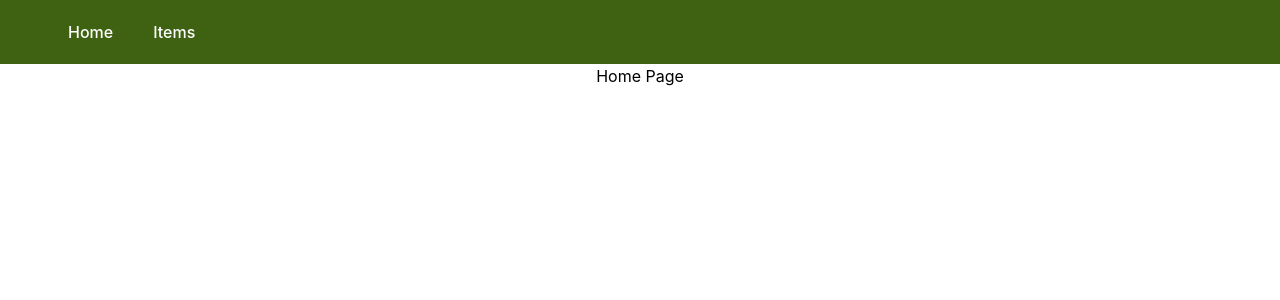
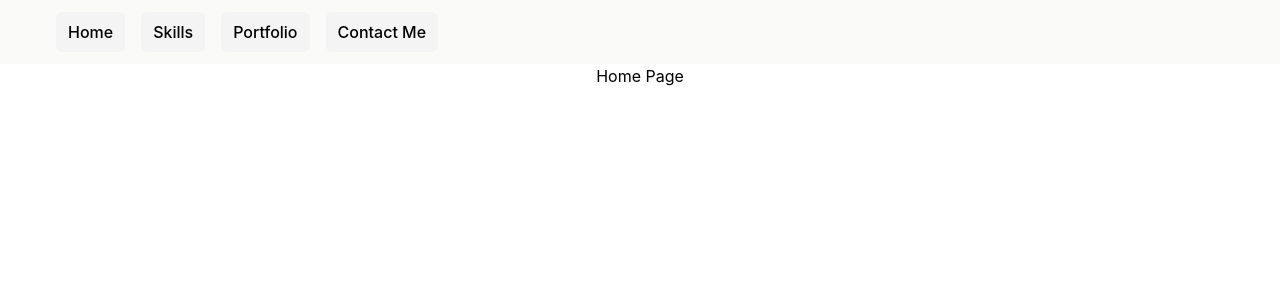
Before and after one commit to yexeniaf/portfolio, a React (Create React App) app in the folder client/: page / in a window 1280 px wide. Shown: the top 300 px of the page. Built offline with nearby package versions, Linux system fonts and the light colour scheme.

Commit message:
navbar styling and links

```diff
--- a/client/src/App.js
+++ b/client/src/App.js
@@ -9,7 +9,6 @@ function App() {
       <Navbar />
     <Routes>
       <Route path="/" element={<h1> Home Page</h1>}/>
-      <Route path="/about" element={<h1> About Me Page</h1>}/>
       <Route path="/skills" element={<h1> Skills Page</h1>}/>
       <Route path="/portfolio" element={<h1> Portfolio Page</h1>}/>
       <Route path="/contact" element={<h1> Contact Me Page</h1>}/>
--- a/client/src/components/Navbar.jsx
+++ b/client/src/components/Navbar.jsx
@@ -9,13 +9,13 @@ function classNames(...classes) {
 export default function Navbar(props) {
 
   return (
-    <Disclosure as="nav" className=" top-0 z-50 bg-lime-800">
+    <Disclosure as="nav" className=" top-0 z-50 bg-stone-50">
       {({ open }) => (
         <>
           <div className="max-w-7xl mx-auto px-2 sm:px-6 lg:px-8 ">
             <div className="relative flex items-center justify-between h-16 ">
               <div className="absolute inset-y-0 right-0 flex items-center sm:hidden ">
-                <Disclosure.Button className="inline-flex items-center justify-center p-2 rounded-md text-gray-400 hover:text-white hover:bg-lime-900 focus:outline-none focus:ring-2 focus:ring-inset focus:ring-white">
+                <Disclosure.Button className="inline-flex items-center justify-center p-2 rounded-md text-gray-200 hover:text-white hover:bg-zinc-200 focus:outline-none focus:ring-2 focus:ring-inset focus:ring-white">
                   {open ? (
                     <XIcon className="block h-6 w-6" aria-hidden="true" />
                   ) : (
@@ -27,9 +27,10 @@ export default function Navbar(props) {
 
                 <div className="hidden sm:block sm:ml-6">
                   <div className="flex space-x-4">
-                    <Link className="bg-lime-800 text-white hover:bg-lime-900 hover:text-white block px-3 py-2 rounded-md text-base font-medium" to="/"><h1>Home</h1></Link>
-                    <Link className="bg-lime-800 text-white hover:bg-lime-900 hover:text-white block px-3 py-2 rounded-md text-base font-medium" to='/items'>Items</Link>
-
+                    <Link className="bg-zinc-100 text-black hover:bg-zinc-100 hover:text-white block px-3 py-2 rounded-md text-base font-medium" to="/"><h1>Home</h1></Link>
+                    <Link className="bg-zinc-100 text-black hover:bg-zinc-100 hover:text-white block px-3 py-2 rounded-md text-base font-medium" to='/items'>Skills</Link>
+                    <Link className="bg-zinc-100 text-black hover:bg-zinc-100 hover:text-white block px-3 py-2 rounded-md text-base font-medium" to='/items'>Portfolio</Link>
+                    <Link className="bg-zinc-100 text-black hover:bg-zinc-100 hover:text-white block px-3 py-2 rounded-md text-base font-medium" to='/items'>Contact Me</Link>
                   </div>
                 </div>
               </div>
@@ -38,10 +39,16 @@ export default function Navbar(props) {
           <Disclosure.Panel className="sm:hidden">
             <div className="px-2 pt-2 pb-3 space-y-1">
                 <div>
-                  <Link  to='/' className="text-white hover:bg-lime-900 hover:text-white block px-3 py-2 rounded-md text-base font-medium">Home</Link>
+                  <Link  to='/' className="bg-zinc-100 text-black hover:bg-zinc-100 hover:text-white block px-3 py-2 rounded-md text-base font-medium">Home</Link>
                 </div>
                 <div>
-                  <Link to='/items' className="text-white hover:bg-lime-900 hover:text-white block px-3 py-2 rounded-md text-base font-medium">Items</Link>
+                  <Link to='/items' className="bg-zinc-100 text-black hover:bg-zinc-100 hover:text-white block px-3 py-2 rounded-md text-base font-medium">Skills</Link>
+                </div>
+                <div>
+                <Link className="bg-zinc-100 text-black hover:bg-zinc-100 hover:text-white block px-3 py-2 rounded-md text-base font-medium" to='/items'>Portfolio</Link>
+                </div>
+                <div>
+                <Link className="bg-zinc-100 text-black hover:bg-zinc-100 hover:text-white block px-3 py-2 rounded-md text-base font-medium" to='/items'>Contact Me</Link>
                 </div>
 
             </div>
```
